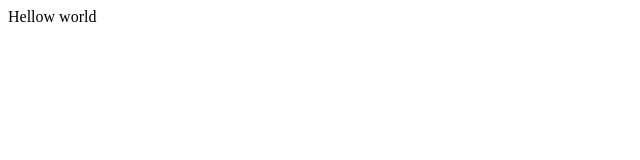
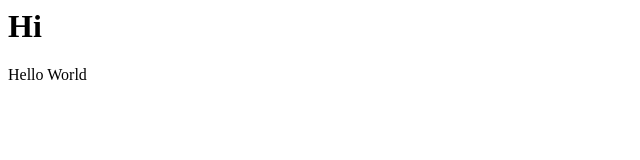
Before and after one commit to mriggy00/myfirstwebsite, a plain HTML site: page index.html in a window 1280 px wide. Shown: the whole page, without its empty margins (0-640 px from the left). Drawn offline with Linux system fonts and the light colour scheme.

Commit message:
updated site

```diff
--- a/index.html
+++ b/index.html
@@ -1,3 +1,12 @@
-<p>
-Hellow world
-</p>
+<!DOCTYPE html PUBLIC "-//IETF//DTD HTML 2.0//EN">
+<HTML>
+   <HEAD>
+      <TITLE>
+         A Small Hello
+      </TITLE>
+   </HEAD>
+<BODY>
+   <H1>Hi</H1>
+   <P>Hello World</P>
+</BODY>
+</HTML>
```
